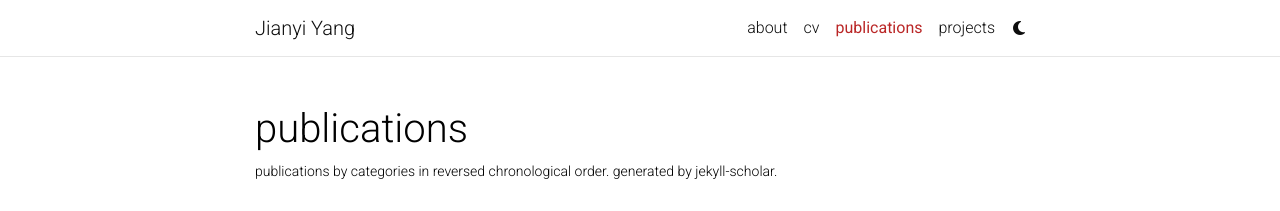
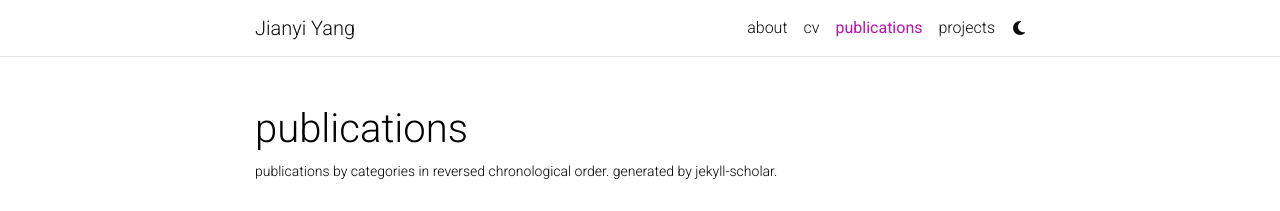
Before and after one commit to jianyiyang-ai/jianyiyang-ai.github.io, a Jekyll site: the page built from _pages/publications.md, in a window 1280 px wide. Shown: the top 211 px of the page. Built offline with Jekyll 4.4.1, drawn with Linux system fonts in a browser that asks for light colours; comment, search, counter and statistics services are not loaded; a style sheet for code colours, icons or effects is not loaded; grey boxes are pictures that could not be loaded.

Commit message:
Update _themes.scss

```diff
--- a/_sass/_themes.scss
+++ b/_sass/_themes.scss
@@ -7,8 +7,8 @@
   --global-code-bg-color: #{$code-bg-color-light};
   --global-text-color: #{$black-color};
   --global-text-color-light: #{$grey-color};
-  --global-theme-color: #{$red-color-dark};
-  --global-hover-color: #{$red-color-dark};
+  --global-theme-color: #{$purple-color};
+  --global-hover-color: #{$purple-color};
   --global-hover-text-color: #{$white-color};
   --global-footer-bg-color: #{$grey-color-dark};
   --global-footer-text-color: #{$grey-color-light};
```
